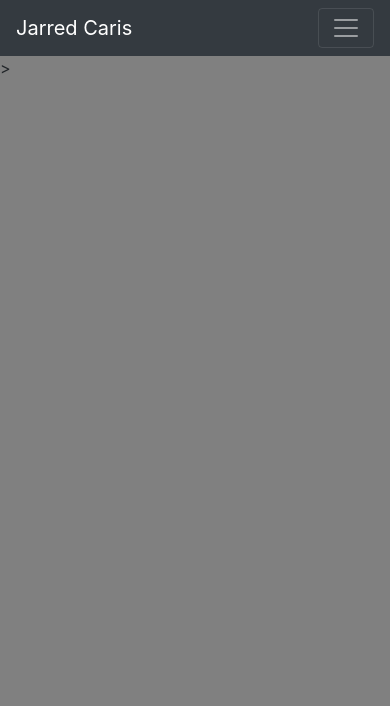
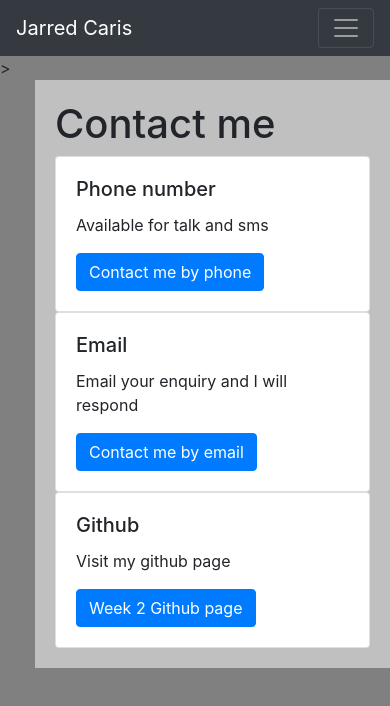
Before and after one commit to Jarred-Caris/Week_two_homework, a plain HTML site: page contact.html in a window 390 px wide. Drawn offline with nearby package versions, Linux system fonts and the light colour scheme.

Commit message:
added and modified contact card from bootstrap, linked phone number, email and git hub profile to corresponding buttons

```diff
--- a/contact.html
+++ b/contact.html
@@ -26,6 +26,35 @@
           </ul>
         </div>
       </nav>>
+      <div class="container-fluid" style="padding-left: 50px;">
+    <div class="row">
+        <div class="col-md-4" style="background-color: silver; padding: 20px">
+            <h1>Contact me</h1>
+            <div class="card" style="width: 100%;">
+                <div class="card-body">
+                  <h5 class="card-title">Phone number</h5>
+                  <p class="card-text">Available for talk and sms</p>
+                  <a href="tel:0423013649" class="btn btn-primary">Contact me by phone</a>
+                </div>
+              </div>
 
+              <div class="card" style="width: 100%;">
+                <div class="card-body">
+                  <h5 class="card-title">Email</h5>
+                  <p class="card-text">Email your enquiry and I will respond </p>
+                  <a href="mailto:jarred.caris@gmail.com" class="btn btn-primary">Contact me by email</a>
+                </div>
+              </div>
+
+              <div class="card" style="width: 100%;">
+                <div class="card-body">
+                  <h5 class="card-title">Github</h5>
+                  <p class="card-text">Visit my github page</p>
+                  <a href="https://github.com/Jarred-Caris/Week_two_homework" class="btn btn-primary">Week 2 Github page</a>
+                </div>
+              </div>
+        </div>
+    </div>
+ </div>
 </body>
 </html>
```
